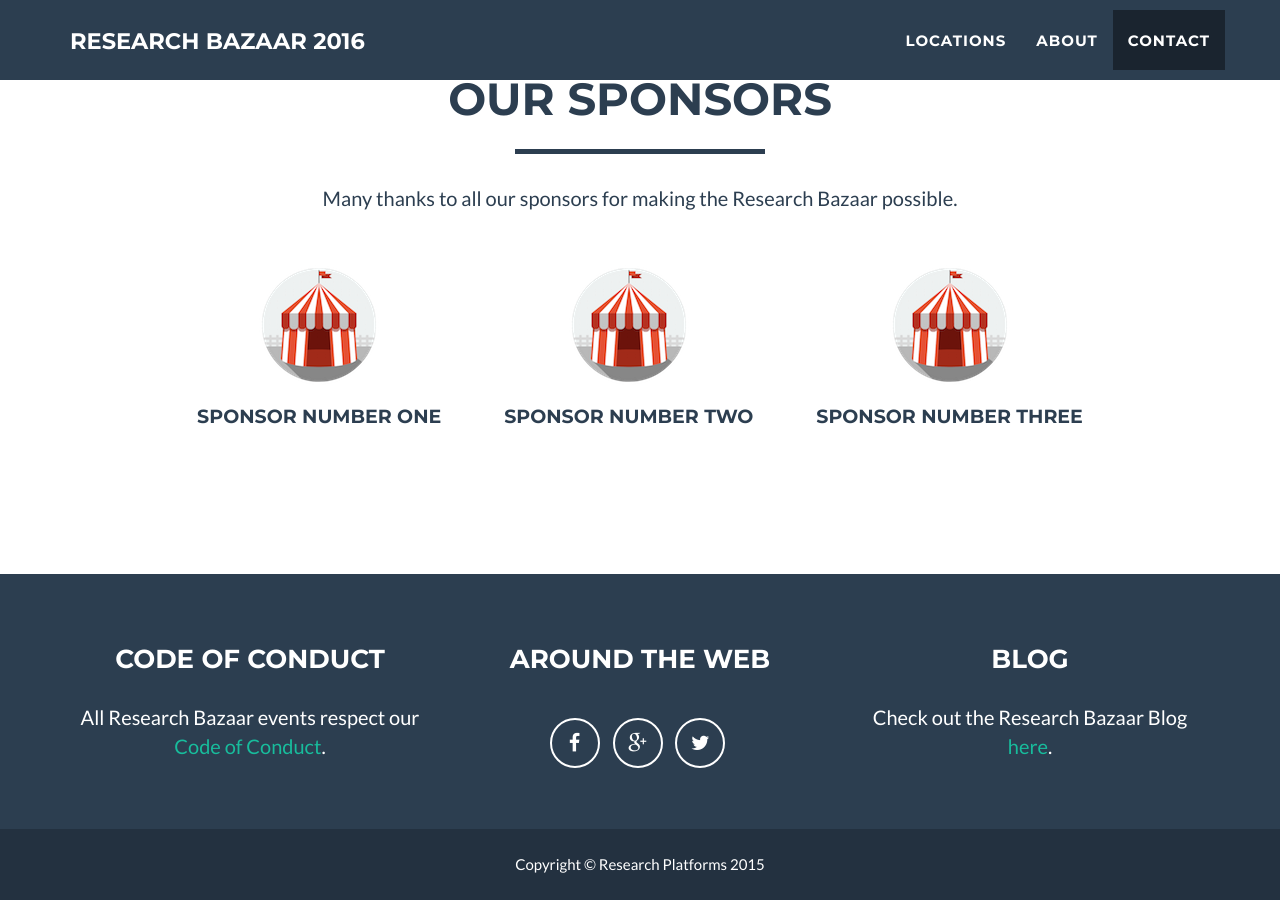
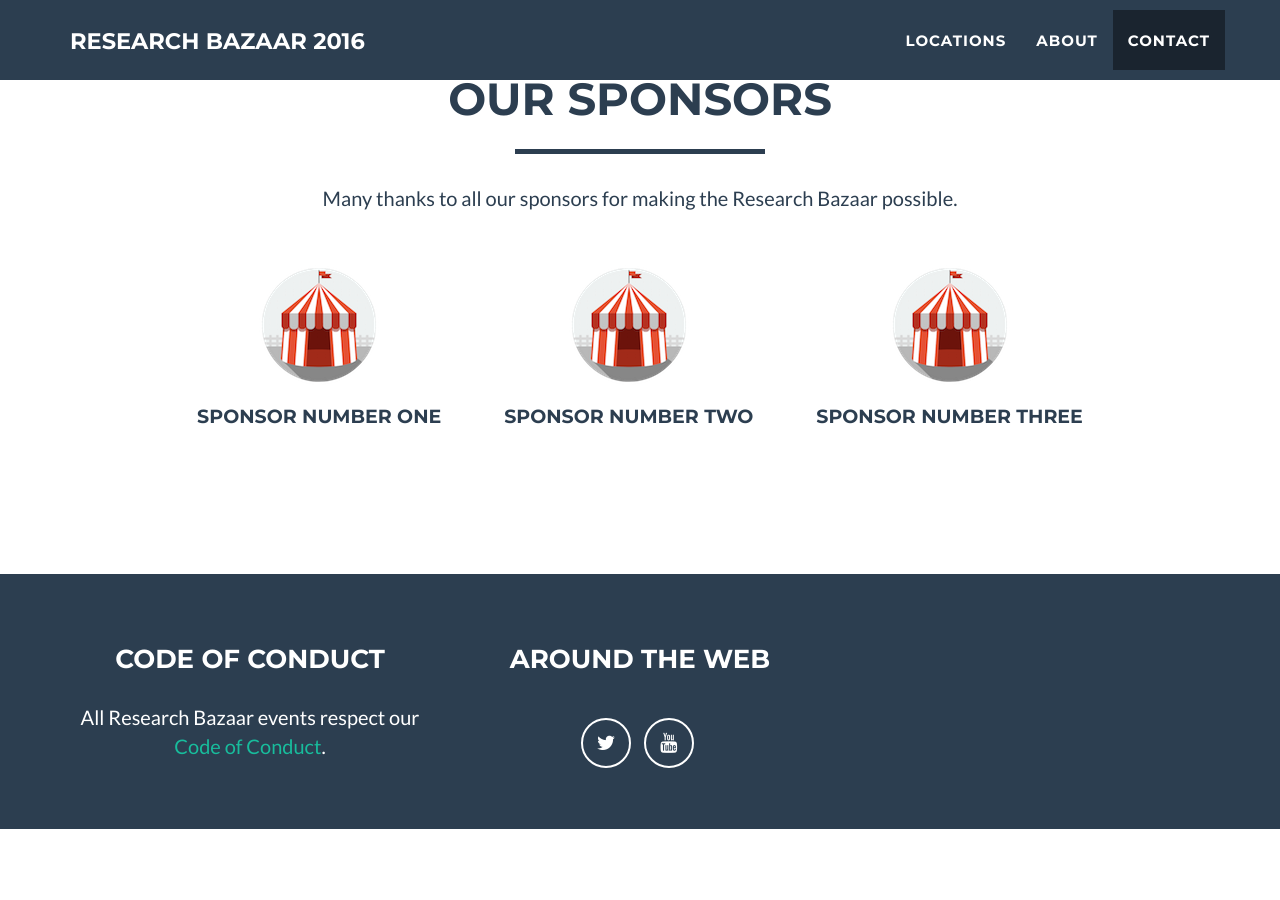
Before and after one commit to resbaz/resbaz-2016-02-01, a Jekyll site: the page built from index.html, in a window 1280 px wide and 900 px high, scrolled down 2390 px. Built offline with Jekyll 4.4.1, drawn with Linux system fonts in a browser that asks for light colours; nearby versions of some CDN libraries; a script that is not in the unit is left out; comment, search, counter and statistics services are not loaded; after the commit the page ends 3219 px from its top, so only the background shows below that.

Commit message:
Updated footer

```diff
--- a/_includes/footer.html
+++ b/_includes/footer.html
@@ -5,34 +5,18 @@
             <div class="row">
                 <div class="footer-col col-md-4">
                     <h3>Code of Conduct</h3>
-                    <p>All Research Bazaar events respect our <a>Code of Conduct</a>.</p>
+                    <p>All Research Bazaar events respect our <a href="http://melbourne.resbaz.edu.au/post/103597415589/research-bazaar-policies-and-code-of-conduct">Code of Conduct</a>.</p>
                 </div>
                 <div class="footer-col col-md-4">
                     <h3>Around the Web</h3>
                     <ul class="list-inline">
                         <li>
-                            <a href="#" class="btn-social btn-outline"><i class="fa fa-fw fa-facebook"></i></a>
+                            <a href="https://twitter.com/resbaz" class="btn-social btn-outline"><i class="fa fa-fw fa-twitter"></i></a>
                         </li>
                         <li>
-                            <a href="#" class="btn-social btn-outline"><i class="fa fa-fw fa-google-plus"></i></a>
-                        </li>
-                        <li>
-                            <a href="#" class="btn-social btn-outline"><i class="fa fa-fw fa-twitter"></i></a>
+                            <a href="https://www.youtube.com/user/ResBaz" class="btn-social btn-outline"><i class="fa fa-fw fa-youtube"></i></a>
                         </li>
                     </ul>
-                </div>
-                <div class="footer-col col-md-4">
-                    <h3>Blog</h3>
-                    <p>Check out the Research Bazaar Blog <a href="">here</a>.</p>
-                </div>
-            </div>
-        </div>
-    </div>
-    <div class="footer-below">
-        <div class="container">
-            <div class="row">
-                <div class="col-lg-12">
-                    Copyright &copy; Research Platforms 2015
                 </div>
             </div>
         </div>
```
